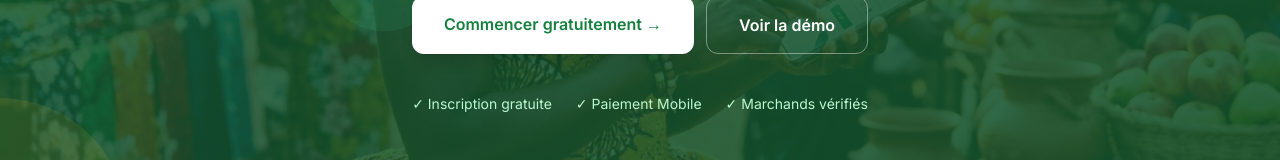
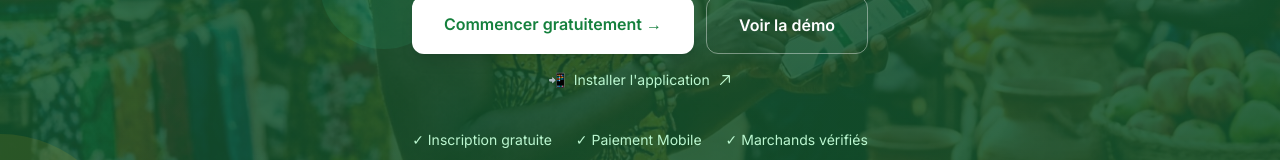
Before and after one commit to deodatbok-droid/greenflame, a Next.js app: page / in a window 1280 px wide. Shown: the part 420-580 px from the top of the page. Built offline with nearby package versions, Linux system fonts and the light colour scheme; no server answers.

Commit message:
fix(landing): boutons install PWA toujours visibles (sans condition showInstall)
Co-Authored-By: Claude Sonnet 4.6 <noreply@anthropic.com>

```diff
--- a/components/LandingPage.tsx
+++ b/components/LandingPage.tsx
@@ -190,7 +190,6 @@ export default function LandingPage({ isLoggedIn = false }: { isLoggedIn?: boole
               {t('landing.heroDemo')}
             </Link>
           </div>
-          {showInstall && (
           <div className="mt-4 flex justify-center">
             <button onClick={handleInstall} className="inline-flex items-center gap-2 text-green-200 text-sm hover:text-white transition-colors pointer-events-auto">
               <span>📲</span>
@@ -200,7 +199,6 @@ export default function LandingPage({ isLoggedIn = false }: { isLoggedIn?: boole
               </svg>
             </button>
           </div>
-          )}
 
           {isLoggedIn && (
             <p className="mt-5 text-green-300 text-sm">
@@ -379,14 +377,12 @@ export default function LandingPage({ isLoggedIn = false }: { isLoggedIn?: boole
             <Link href="/register" className="inline-block bg-white text-green-700 px-8 py-4 rounded-xl font-semibold text-base hover:bg-green-50 transition-colors shadow-lg">
               {t('landing.ctaJoin')}
             </Link>
-            {showInstall && (
             <div className="mt-5">
               <button onClick={handleInstall} className="inline-flex items-center gap-2 text-green-200 text-sm hover:text-white transition-colors pointer-events-auto">
                 <span>🔥</span>
                 <span>Télécharger l&apos;app Android (.apk)</span>
               </button>
             </div>
-            )}
           </div>
         </div>
       </section>
```
Lines whose indentation alone changed are shown as unchanged.
